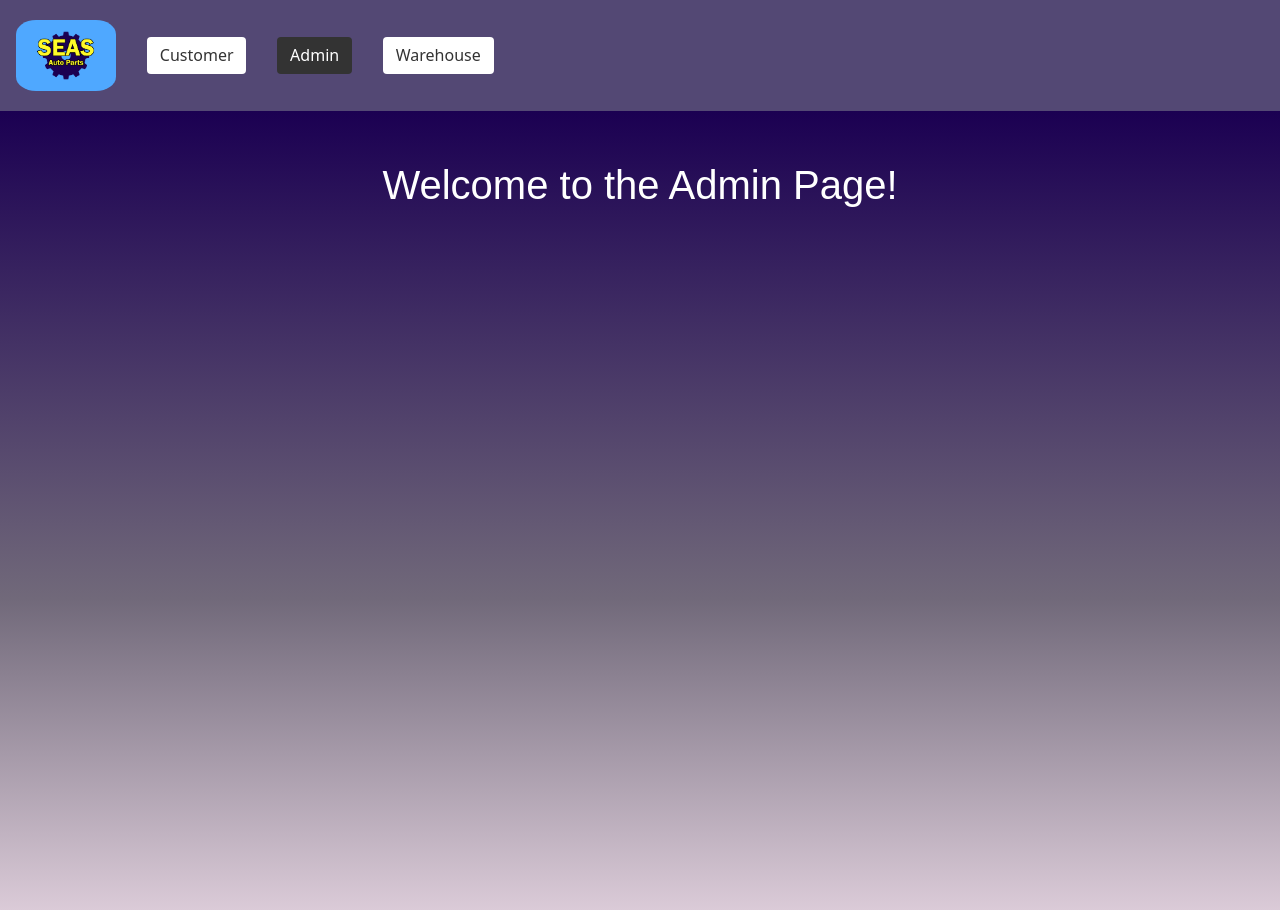
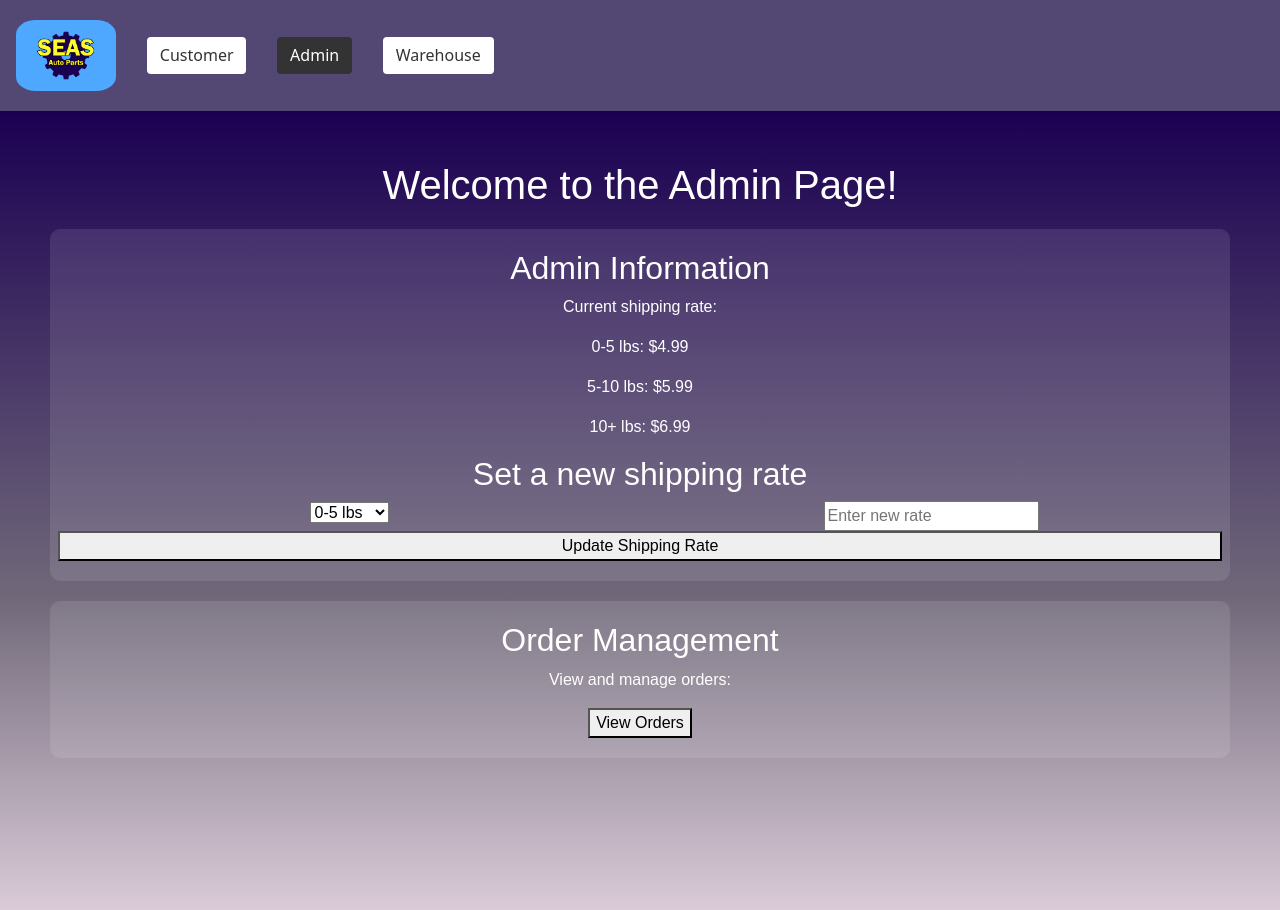
Before and after one commit to Markov134/CSCI-467-Project, a React (Create React App) app in the folder autoparts-website/: page /admin in a window 1280 px wide. Built offline with nearby package versions, Linux system fonts and the light colour scheme.

Commit message:
Add skeleton for Admin page

```diff
--- a/autoparts-website/src/Styles/Styles.module.css
+++ b/autoparts-website/src/Styles/Styles.module.css
@@ -36,3 +36,10 @@
     gap: 20px;
     margin-top: 20px;
 }
+
+.InfoBlock {
+    background-color: rgba(255, 255, 255, 0.1);
+    padding: 20px;
+    border-radius: 10px;
+    margin-top: 20px;
+}
--- a/autoparts-website/src/pages/admin/AdminPage.js
+++ b/autoparts-website/src/pages/admin/AdminPage.js
@@ -1,9 +1,52 @@
 import styles from '../../Styles/Styles.module.css';
+import { Col } from 'react-bootstrap';
+import { Row } from 'react-bootstrap';
 function AdminPage() {
     return (
         <div className={styles.background}>
             <h1>Welcome to the Admin Page!</h1>
+
+            <div className={styles.InfoBlock}>
+                <h2>Admin Information</h2>
+                <p>Current shipping rate:</p>
+                <p>0-5 lbs: $4.99</p>
+                <p>5-10 lbs: $5.99</p>
+                <p>10+ lbs: $6.99</p>
+
+                <h2>Set a new shipping rate</h2>
+                <Row>
+
+                    <Col xs={12} md={6}>
+                    <select name="shippingRate" id="shippingRate">
+                        <option value="0-5lbs">0-5 lbs</option>
+                        <option value="5-10lbs">5-10 lbs</option>
+                        <option value="10+lbs">10+ lbs</option>
+                    </select>
+
+                    </Col>
+                    <Col xs={12} md={6}>
+                    <input type="number" name="newRate" id="newRate" placeholder="Enter new rate" />
+                    </Col>
+                </Row>
+                <Row>
+                    <button>Update Shipping Rate</button>
+                </Row>
+            </div>
+
+
+            <div className={styles.InfoBlock}>
+                <h2>Order Management</h2>
+                <p>View and manage orders:</p>
+                <button>View Orders</button>
+            </div>
+
+
+
+
+
         </div>
+
+
 
     )
 }
```
